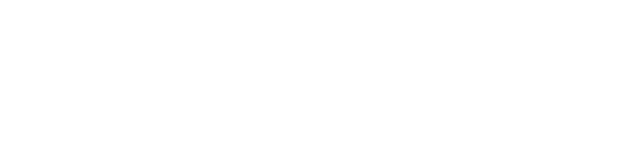
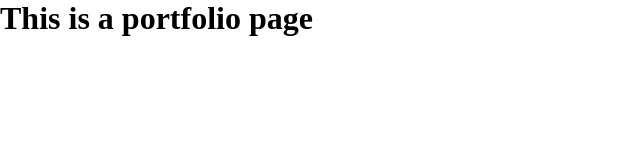
Before and after one commit to Genos-coder/my-portfolio, a plain HTML site: page index.html in a window 1280 px wide. Shown: the whole page, without its empty margins (0-640 px from the left). Drawn offline with Linux system fonts and the light colour scheme.

Commit message:
update some changes in file

```diff
--- a/index.html
+++ b/index.html
@@ -11,7 +11,7 @@
 </head>
 
 <body>
-
+    <h1>This is a portfolio page</h1>
 </body>
 
 </html>
--- a/style.css
+++ b/style.css
@@ -0,0 +1,5 @@
+*{
+    margin: 0px;
+    padding: 0px;
+    box-sizing: border-box;
+}
```
